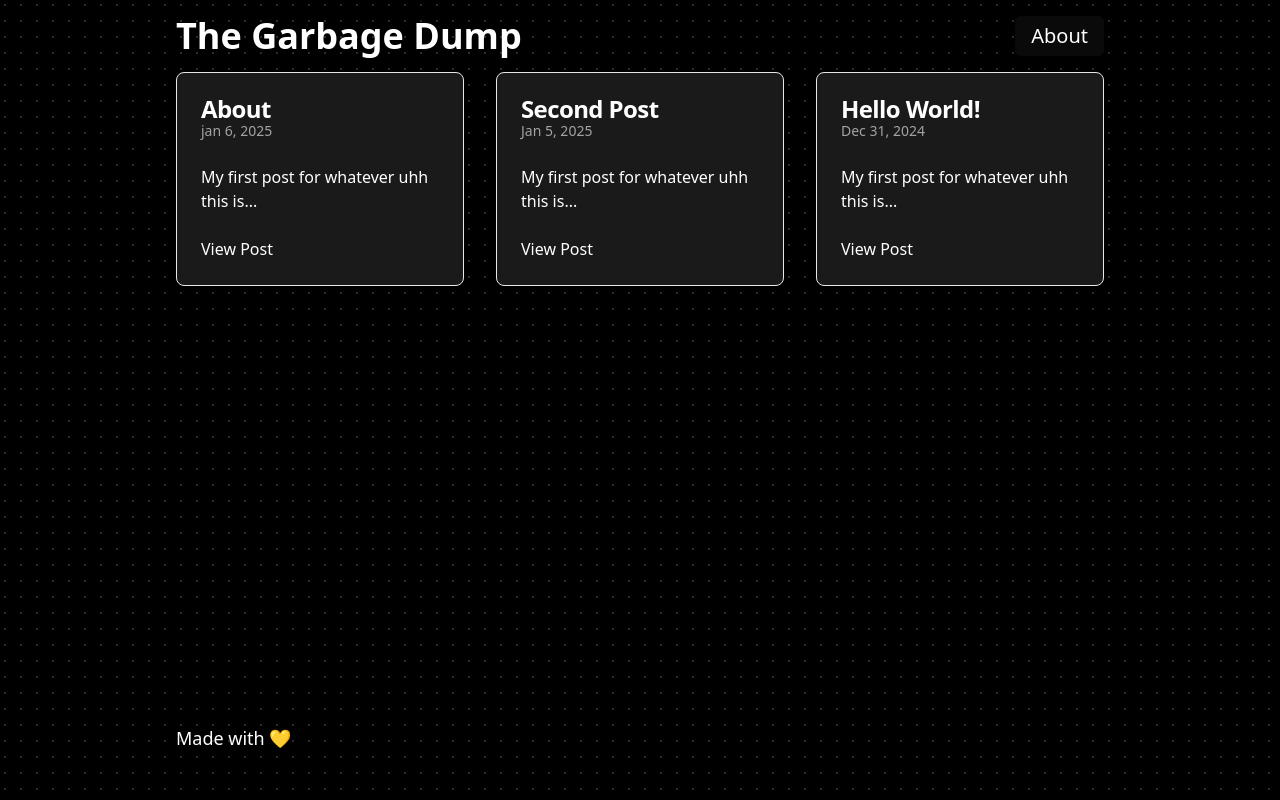
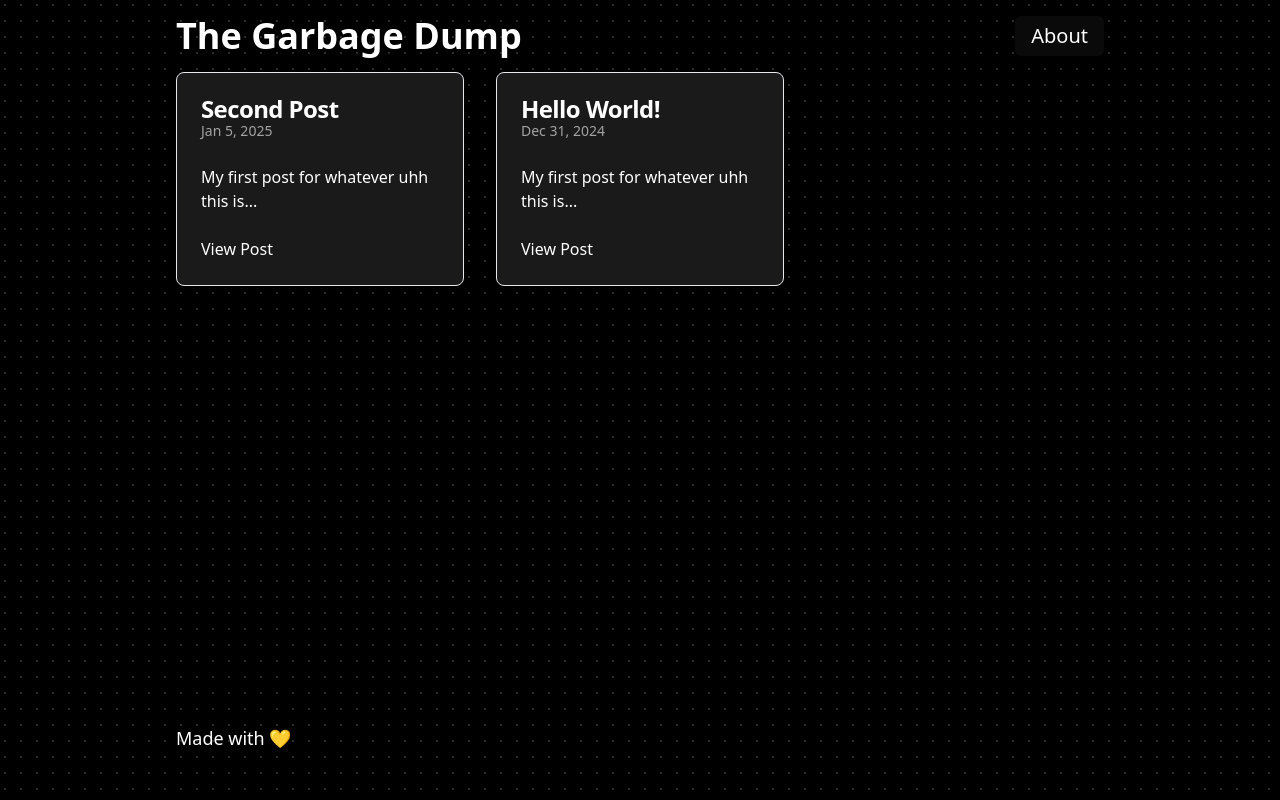
Before and after one commit to Steven-UY/personal-blog, a Next.js app: page / in a window 1280 px wide. Built offline with nearby package versions, Linux system fonts and the light colour scheme.

Commit message:
about route works and able to hide markdown posts

```diff
--- a/posts/about.md
+++ b/posts/about.md
@@ -1,6 +1,7 @@
 ---
 title: "About"
 date: "jan 6, 2025"
+hidden: true
 ---
 
 # About
--- a/src/app/page.tsx
+++ b/src/app/page.tsx
@@ -4,19 +4,22 @@ import Image from "next/image";
 import getPostMetadata from "../../utils/getPostMetadata";
 import { normalizeDate } from "../../utils/normalizeDate";
 
+
 export default function Home() {
   const postMetadata = getPostMetadata('posts');
 
-  const sortedPosts = [...postMetadata].sort((a, b) => {
-    const dateA = normalizeDate(a.date);
-    const dateB = normalizeDate(b.date);
-    return dateB.getTime() - dateA.getTime();
-  });
+  const visiblePosts = postMetadata
+    .filter(post => !post.hidden)
+    .sort((a, b) => {
+      const dateA = normalizeDate(a.date);
+      const dateB = normalizeDate(b.date);
+      return dateB.getTime() - dateA.getTime();
+    });
 
   return (
     <main>
       <div className="grid grid-cols-3 gap-8">
-        {sortedPosts.map((post, postIndex) => {
+        {visiblePosts.map((post, postIndex) => {
           return(
             <PostCard key={postIndex} post={post}></PostCard>
           )
--- a/src/components/Header.tsx
+++ b/src/components/Header.tsx
@@ -22,7 +22,11 @@ const Header = () => {
                 <NavigationMenu>
                     <NavigationMenuList>
                         <NavigationMenuItem>
-                            <NavigationMenuLink className={`${navigationMenuTriggerStyle()} cursor-pointer text-xl`}>About</NavigationMenuLink>
+                        <NavigationMenuLink asChild>
+                            <Link href="/post/about" className={`${navigationMenuTriggerStyle()} cursor-pointer text-xl`}>
+                            About
+                            </Link>
+                        </NavigationMenuLink>
                         </NavigationMenuItem>
                     </NavigationMenuList>
                 </NavigationMenu>
--- a/src/components/PostCard.tsx
+++ b/src/components/PostCard.tsx
@@ -13,7 +13,8 @@ type PostCardProps = {
     post: {
         title: string,
         date: string,
-        slug: string
+        slug: string,
+        hidden?: boolean,
     }
 }
 
--- a/utils/getPostMetadata.ts
+++ b/utils/getPostMetadata.ts
@@ -1,5 +1,6 @@
 import fs from 'fs';
 import matter from 'gray-matter';
+
 
 export default function getPostMetadata(basePath: string){
     const folder = basePath + '/';
@@ -14,6 +15,7 @@ export default function getPostMetadata(basePath: string){
             title: matterResult.data.title,
             date: matterResult.data.date,
             slug: filename.replace('.md', ''),
+            hidden: matterResult.data.hidden
         }
     })
     return posts;
```
